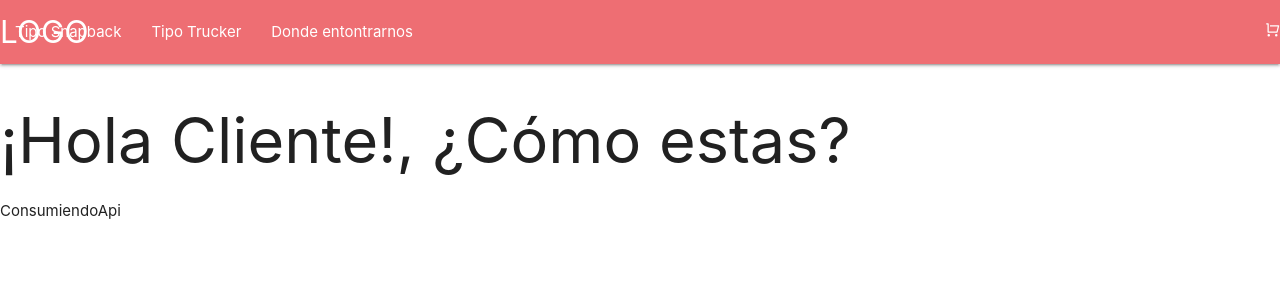
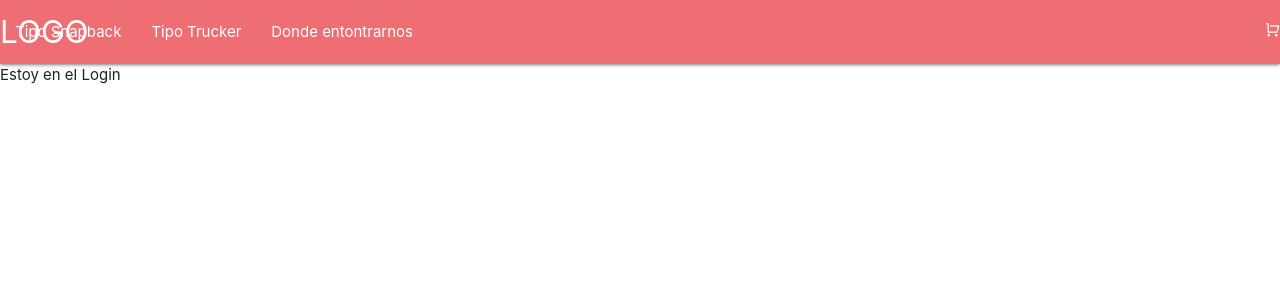
Before and after one commit to alexisgmontana/curso-react, a React (Create React App) app: page /login in a window 1280 px wide. Shown: the top 300 px of the page. Built offline with nearby package versions, Linux system fonts and the light colour scheme; no server answers.

Commit message:
Agregando enrutamiento

```diff
--- a/package.json
+++ b/package.json
@@ -10,6 +10,7 @@
     "react": "^18.2.0",
     "react-dom": "^18.2.0",
     "react-icons": "^4.7.1",
+    "react-router-dom": "^6.8.2",
     "react-scripts": "5.0.1",
     "web-vitals": "^2.1.4"
   },
--- a/src/App.js
+++ b/src/App.js
@@ -1,17 +1,23 @@
 
-import ConsumiendoApi from "./Components/ConsumiendoApi/ConsumiendoApi";
 import ItemListContainer from "./Components/ItemListContainer/ItemListContainer";
+import { BrowserRouter, Routes, Route} from "react-router-dom"
 import Navbar from "./Components/Navbar/Navbar";
-import pruebasHook from "./Components/pruebasHook/pruebasHook";
+import Login from "./Components/Login/Login";
+import { RiH1 } from "react-icons/ri";
 
 function App() {
   return (
-    <div>
-      <Navbar>
-        <ItemListContainer greeting={"Cliente"} />
-        <ConsumiendoApi />
-      </Navbar>
-    </div>
+    <BrowserRouter>
+      <Navbar />
+      <Routes>
+
+        <Route path="/" element= { <ItemListContainer /> } />
+        <Route path="/login" element= { <Login /> } />
+
+        <Route path="*" element= { <h1> error 404: Not found </h1> } />
+
+      </Routes>
+    </BrowserRouter>
   );
 }
 
--- /dev/null
+++ b/src/Components/Login/Login.jsx
@@ -0,0 +1,8 @@
+
+const Login = () => {
+  return (
+    <div>Estoy en el Login</div>
+  )
+}
+
+export default Login
```
Also changed, not shown: 1 other file (tests, documents, lock files or other folders).
